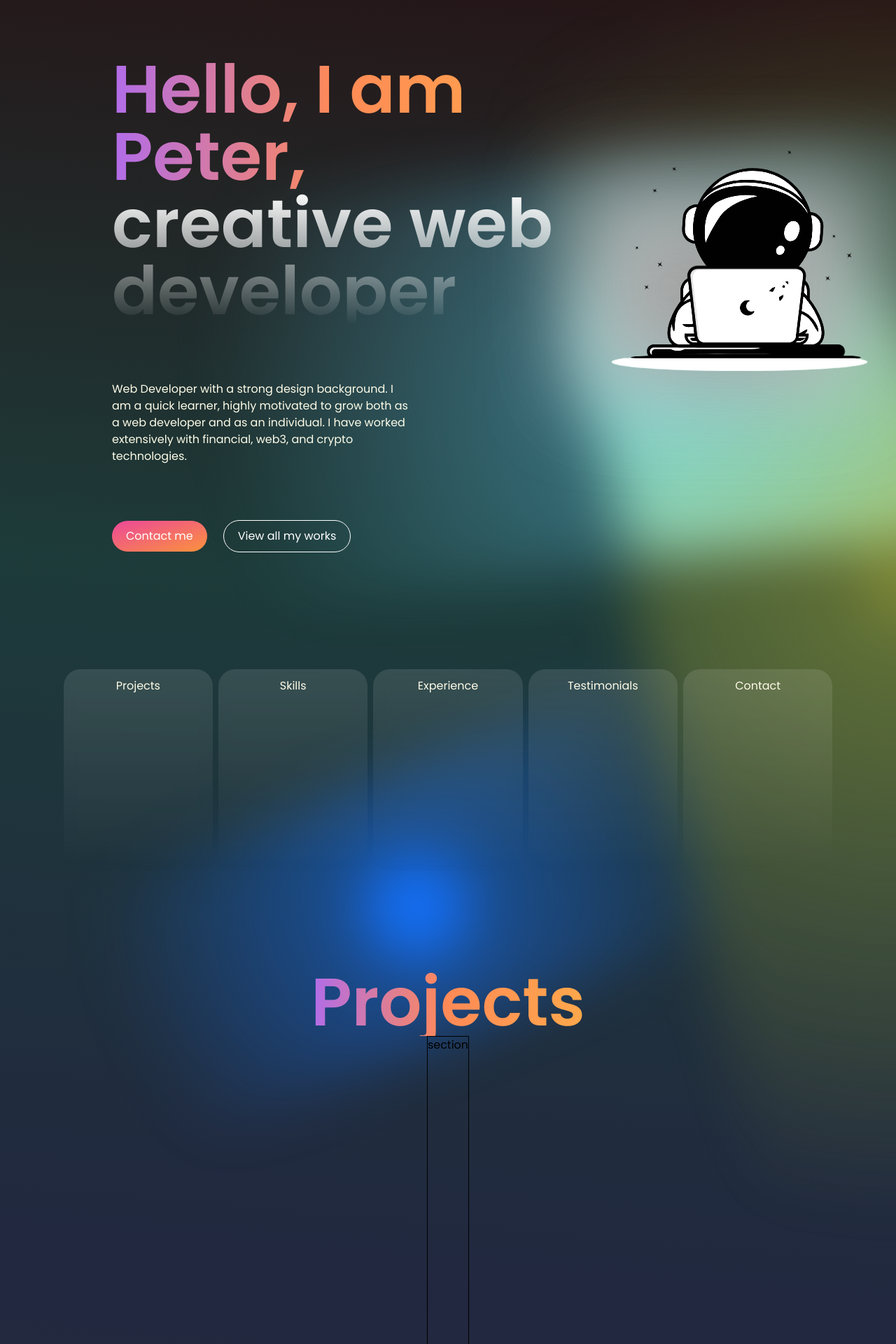
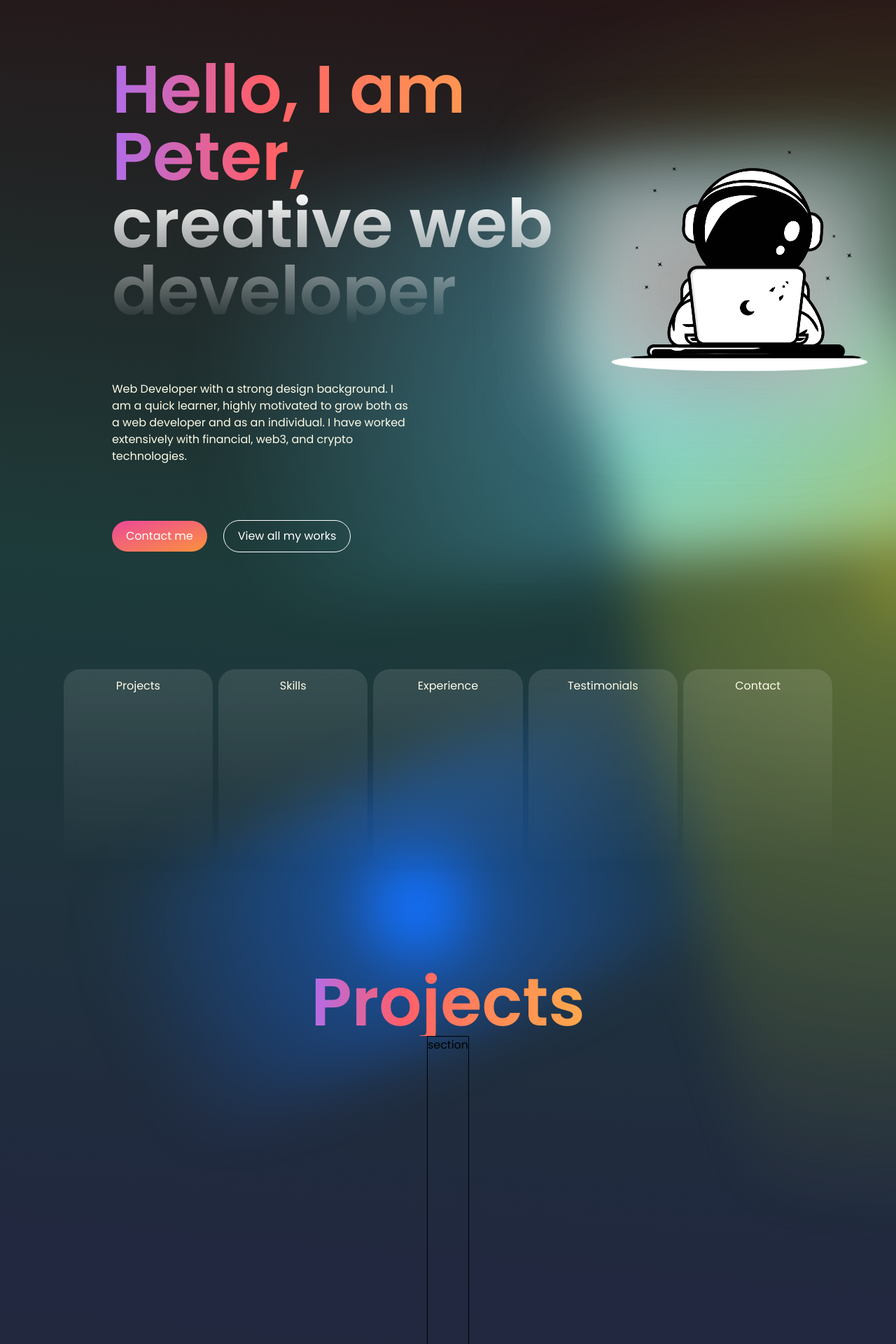
Before and after one commit to p6te/portfolio-website, a Next.js app: page / in a window 1280 px wide. Shown: the top 1920 px of the page at 70% size. Built offline with nearby package versions, Linux system fonts and the light colour scheme.

Commit message:
bug: fix gradient css error

```diff
--- a/src/components/Navigation/Navbar/NavbarItem.tsx
+++ b/src/components/Navigation/Navbar/NavbarItem.tsx
@@ -1,5 +1,5 @@
 import Link from "next/link";
-import React, { Dispatch, SetStateAction, useState } from "react";
+import React from "react";
 
 interface Props
   extends React.DetailedHTMLProps<
@@ -14,7 +14,7 @@ export default function NavbarItem({ href }: Props) {
     <Link
       href={`#${href}`}
       scroll
-      className="hover:bg-gradient-to-r from-gradient-1 via-gradient-2 via-gradient-3 to-gradient-4 hover:text-transparent hover:bg-clip-text transition-all ease-in-out"
+      className="hover:bg-gradient-primary hover:text-transparent hover:bg-clip-text transition-all ease-in-out"
     >
       {href}
     </Link>
--- a/src/components/Navigation/Navbar/index.tsx
+++ b/src/components/Navigation/Navbar/index.tsx
@@ -37,7 +37,7 @@ export default function Navbar({ isNavigationSection }: Props) {
         }}
         className="flex justify-between items-center mx-24 "
       >
-        <h2 className="font-semibold bg-gradient-to-r from-gradient-1 via-gradient-2 via-gradient-3 to-gradient-4 text-transparent bg-clip-text ">{`<Peter/>`}</h2>
+        <h2 className="font-semibold bg-gradient-primary text-transparent bg-clip-text ">{`<Peter/>`}</h2>
         <div className="flex gap-7 bg-blur-1 backdrop-blur rounded-full px-7 py-4 mt-1">
           <NavbarItem href="Projects" />
           <NavbarItem href="Skills" />
--- a/src/components/Sections/Hero.tsx
+++ b/src/components/Sections/Hero.tsx
@@ -10,7 +10,7 @@ export default function Hero() {
       <div className="flex flex-col gap-20">
         <FadeComponent>
           <div>
-            <h1 className=" text-8xl font-semibold bg-gradient-to-r from-gradient-1 via-gradient-2 via-gradient-3 to-gradient-4 text-transparent bg-clip-text ">
+            <h1 className=" text-8xl font-semibold bg-gradient-primary text-transparent bg-clip-text ">
               Hello, I am Peter,
             </h1>
             <h1 className="text-8xl font-semibold bg-gradient-to-b from-white to-transparent text-transparent bg-clip-text ">
--- a/src/components/Sections/SectionLayout.tsx
+++ b/src/components/Sections/SectionLayout.tsx
@@ -5,11 +5,12 @@ interface Props extends React.HTMLAttributes<HTMLDivElement> {
   title?: string;
   children: React.ReactNode;
 }
+
 export default function SectionLayout({ title, children }: Props) {
   return (
-    <div className="flex flex-col items-center  ">
+    <div className="flex flex-col items-center">
       {title && (
-        <FadeComponent className="text-8xl font-semibold bg-gradient-to-r from-gradient-1 via-gradient-2 via-gradient-3 to-gradient-4 text-transparent bg-clip-text ">
+        <FadeComponent className="text-8xl font-semibold bg-gradient-primary text-transparent bg-clip-text ">
           {title}
         </FadeComponent>
       )}
--- a/tailwind.config.ts
+++ b/tailwind.config.ts
@@ -12,6 +12,8 @@ const config: Config = {
         "gradient-radial": "radial-gradient(#B16CEA, #FFA84B)",
         "gradient-conic":
           "conic-gradient(from 180deg at 50% 50%, #B16CEA,#B16CEA)",
+        "gradient-primary":
+          "linear-gradient(90deg, #B16CEA,#FF5E69,#FF8A56,#FFA84B)",
       },
       colors: {
         gradient: {
```
